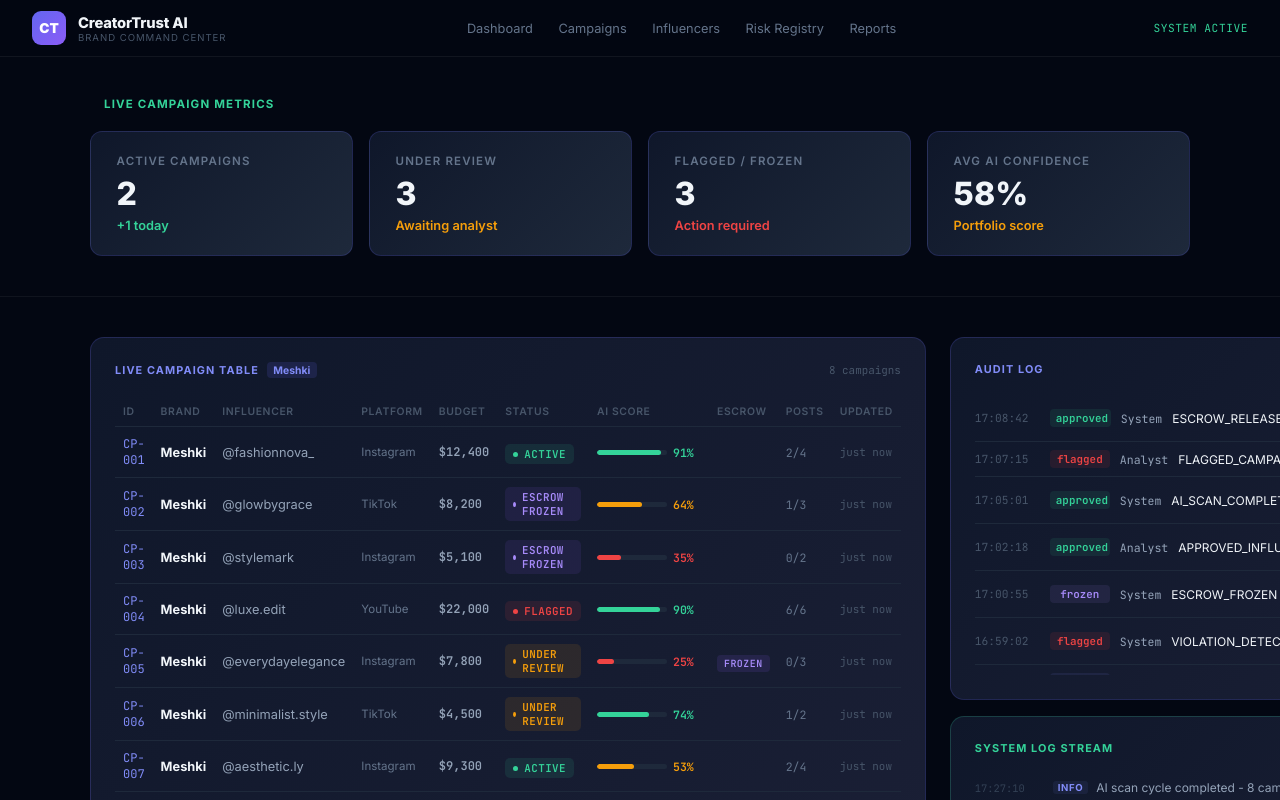
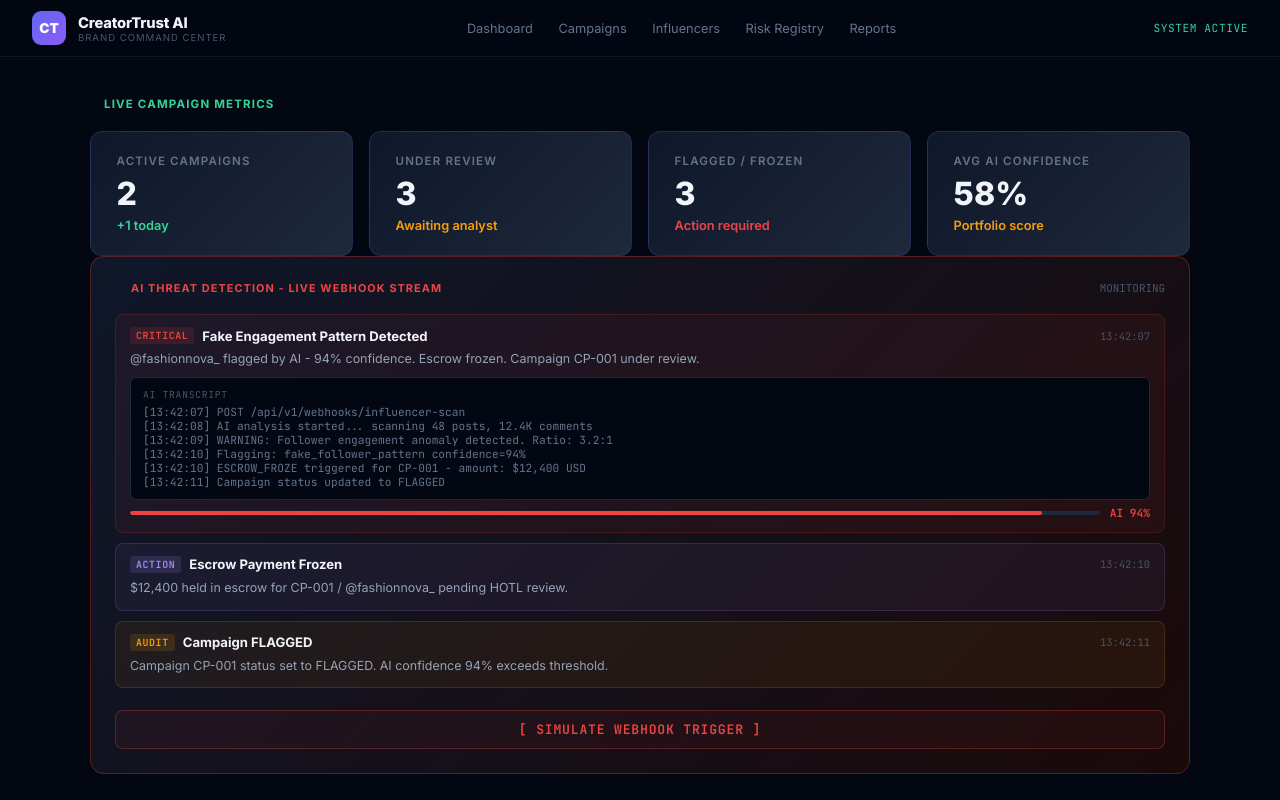
Before and after one commit to DigitalCoa-ch/ai-native-team-08, a Next.js app: page /dashboard in a window 1280 px wide. Shown: the top 800 px of the page. Built offline with nearby package versions, Linux system fonts and the light colour scheme.

Commit message:
feat: live webhook simulation - AI threat detection stream, escrow freeze, campaign flag, HOTL review modal

```diff
--- a/app/dashboard/page.tsx
+++ b/app/dashboard/page.tsx
@@ -107,8 +107,35 @@
   const [audit] = useState(AUDIT_SEED);
   const [logs, setLogs] = useState<LogEntry[]>(LOG_MSGS.slice(0, 5).map((l, i) => ({ ...l, id: i + 1, ts: '17:' + String(27 - i).padStart(2, '0') + ':' + String(10 + i * 3).padStart(2, '0') })));
   const [tick, setTick] = useState(0);
+
+  const [webhookEvents, setWebhookEvents] = useState([
+    { ts: '13:42:07', level: 'CRITICAL', title: 'Fake Engagement Pattern Detected', description: '@fashionnova_ flagged by AI - 94% confidence. Escrow frozen. Campaign CP-001 under review.', color: '#ef4444', transcript: '[13:42:07] POST /api/v1/webhooks/influencer-scan\n[13:42:08] AI analysis started... scanning 48 posts, 12.4K comments\n[13:42:09] WARNING: Follower engagement anomaly detected. Ratio: 3.2:1\n[13:42:10] Flagging: fake_follower_pattern confidence=94%\n[13:42:10] ESCROW_FROZE triggered for CP-001 - amount: $12,400 USD\n[13:42:11] Campaign status updated to FLAGGED', confidence: 94 },
+    { ts: '13:42:10', level: 'ACTION', title: 'Escrow Payment Frozen', description: '$12,400 held in escrow for CP-001 / @fashionnova_ pending HOTL review.', color: '#a78bfa' },
+    { ts: '13:42:11', level: 'AUDIT', title: 'Campaign FLAGGED', description: 'Campaign CP-001 status set to FLAGGED. AI confidence 94% exceeds threshold.', color: '#f59e0b' },
+  ]);
+  const [webhookActive, setWebhookActive] = useState(true);
+  const [hotlModal, setHotlModal] = useState<null|{campaign:Campaign;violation:{type:string;confidence:number;transcript:string;action:string};auditEntry:{timestamp:string;actor:string;action:string;outcome:string;target:string}}>(null);
   const [modal, setModal] = useState<Campaign | null>(null);
 
+
+  const triggerWebhook = useCallback(() => {
+    const ids = ['CP-001','CP-002','CP-003','CP-004','CP-005','CP-006','CP-007','CP-008'];
+    const infs = ['@fashionnova_','@glowbygrace','@stylemark','@luxe.edit','@everydayelegance','@minimalist.style','@aesthetic.ly','@streetwearh'];
+    const conf = 72 + Math.floor(Math.random() * 26);
+    const cid = ids[Math.floor(Math.random() * ids.length)];
+    const inf = infs[Math.floor(Math.random() * infs.length)];
+    const now = new Date().toTimeString().slice(0, 8);
+    const tx = '[13:42:07] POST /api/v1/webhooks/influencer-scan\n[13:42:08] AI analysis started... scanning 48 posts, 12.4K comments\n[13:42:09] WARNING: Follower engagement anomaly detected. Ratio: 3.2:1\n[13:42:10] Flagging: fake_follower_pattern confidence=' + conf + '%\n[13:42:10] ESCROW_FROZE triggered for ' + cid + ' - amount: $12,400 USD\n[13:42:11] Campaign status updated to FLAGGED';
+    const evs = [
+      { ts: now, level: 'CRITICAL', title: 'Fake Engagement Pattern Detected', description: inf + ' flagged by AI - ' + conf + '% confidence. Escrow frozen. Campaign ' + cid + ' under review.', color: '#ef4444', transcript: tx, confidence: conf },
+      { ts: now, level: 'ACTION', title: 'Escrow Payment Frozen', description: '$12,400 held in escrow for ' + cid + ' / ' + inf + ' pending HOTL review.', color: '#a78bfa' },
+      { ts: now, level: 'AUDIT', title: 'Campaign FLAGGED', description: 'Campaign ' + cid + ' status set to FLAGGED. AI confidence ' + conf + '% exceeds threshold.', color: '#f59e0b' },
+    ];
+    setWebhookActive(true);
+    setWebhookEvents(prev => [...evs, ...prev]);
+    setHotlModal({ campaign: { id: cid, brand: 'Meshki', influencer: inf, platform: 'Instagram', budget: '$12,400', status: 'FLAGGED', aiScore: conf, escrowFrozen: true, lastUpdate: 'just now', postsDue: 3, postsDelivered: 0 }, violation: { type: 'Fake Engagement Pattern', confidence: conf, transcript: tx, action: 'ESCROW_FROZEN' }, auditEntry: { timestamp: now, actor: 'AI Agent', action: 'ESCROW_FROZEN', outcome: 'frozen', target: cid + ' / ' + inf } });
+    setTimeout(() => setWebhookActive(false), 10000);
+  }, []);
   useEffect(() => {
     const id = setInterval(() => setTick(t => t + 1), 3500);
     return () => clearInterval(id);
@@ -195,6 +222,51 @@
             </div>
           </div>
         </div>
+      <section className="webhook-section">
+        <div className="container">
+          <div className="panel" style={{ border: '1px solid rgba(239,68,68,0.3)', background: 'linear-gradient(135deg,#0f172a,#1a0a0a)', marginBottom: 16 }}>
+            <div className="panel-header">
+              <div className="panel-title">
+                <div style={{ width: 8, height: 8, borderRadius: '50%', background: webhookActive ? '#ef4444' : '#475569', animation: webhookActive ? 'ping 1s infinite' : 'none' }} />
+                <span className="panel-title-text" style={{ color: '#ef4444' }}>AI Threat Detection - Live Webhook Stream</span>
+              </div>
+              <span className="panel-meta">{webhookActive ? 'MONITORING' : 'STANDBY'}</span>
+            </div>
+            <div style={{ marginTop: 12 }}>
+              {webhookEvents.map((ev, i) => (
+                <div key={i} style={{ marginBottom: 10, padding: '12px 14px', borderRadius: 8, background: ev.color + '10', border: '1px solid ' + ev.color + '28', animation: 'slideUp 0.4s ease both' }}>
+                  <div style={{ display: 'flex', alignItems: 'center', justifyContent: 'space-between', marginBottom: 6 }}>
+                    <div style={{ display: 'flex', alignItems: 'center', gap: 8 }}>
+                      <span style={{ fontSize: '0.62rem', padding: '2px 6px', borderRadius: 3, background: ev.color + '22', color: ev.color, fontWeight: 700, textTransform: 'uppercase', letterSpacing: '0.06em', fontFamily: 'JetBrains Mono, monospace' }}>{ev.level}</span>
+                      <span style={{ fontSize: '0.82rem', fontWeight: 700, color: '#f1f5f9' }}>{ev.title}</span>
+                    </div>
+                    <span style={{ fontSize: '0.65rem', color: '#475569', fontFamily: 'JetBrains Mono, monospace' }}>{ev.ts}</span>
+                  </div>
+                  <div style={{ fontSize: '0.78rem', color: '#94a3b8', marginBottom: ev.transcript ? 8 : 0, lineHeight: 1.5 }}>{ev.description}</div>
+                  {ev.transcript && (
+                    <div style={{ background: '#030712', borderRadius: 6, padding: '10px 12px', fontFamily: 'JetBrains Mono, monospace', fontSize: '0.7rem', color: '#64748b', marginBottom: 6, border: '1px solid #1e293b', whiteSpace: 'pre-wrap' }}>
+                      <div style={{ color: '#475569', marginBottom: 4, fontSize: '0.6rem', textTransform: 'uppercase', letterSpacing: '0.08em' }}>AI Transcript</div>
+                      {ev.transcript}
+                    </div>
+                  )}
+                  {ev.confidence !== undefined && (
+                    <div style={{ display: 'flex', alignItems: 'center', gap: 10 }}>
+                      <div style={{ flex: 1, height: 4, background: '#1e293b', borderRadius: 4, overflow: 'hidden' }}>
+                        <div style={{ width: ev.confidence + '%', height: '100%', background: ev.confidence > 80 ? '#ef4444' : ev.confidence > 60 ? '#f59e0b' : '#34d399', borderRadius: 4 }} />
+                      </div>
+                      <span style={{ fontSize: '0.7rem', fontWeight: 700, color: ev.confidence > 80 ? '#ef4444' : ev.confidence > 60 ? '#f59e0b' : '#34d399', fontFamily: 'JetBrains Mono, monospace' }}>AI {ev.confidence}%</span>
+                    </div>
+                  )}
+                </div>
+              ))}
+            </div>
+            <button onClick={triggerWebhook} style={{ marginTop: 12, width: '100%', padding: '10px', borderRadius: 8, border: '1px solid rgba(239,68,68,0.3)', background: 'rgba(239,68,68,0.05)', color: '#ef4444', fontWeight: 700, fontSize: '0.82rem', cursor: 'pointer', fontFamily: 'JetBrains Mono, monospace', letterSpacing: '0.06em' }}>
+              [ SIMULATE WEBHOOK TRIGGER ]
+            </button>
+          </div>
+        </div>
+      </section>
+
       </section>
 
       <section className="dashboard-section">
```
Also changed, not shown: 5 other files (tests, documents, lock files or other folders).
